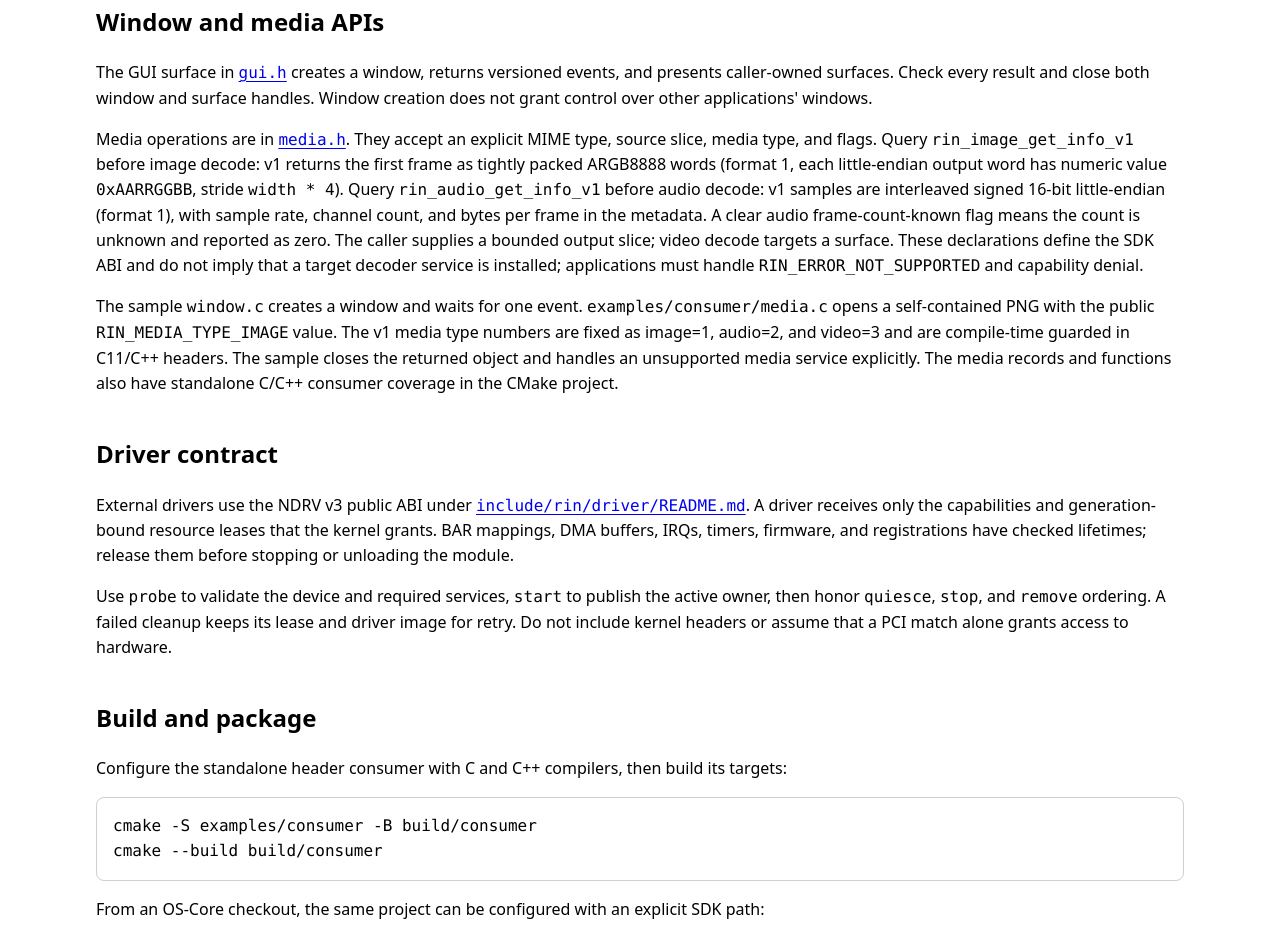
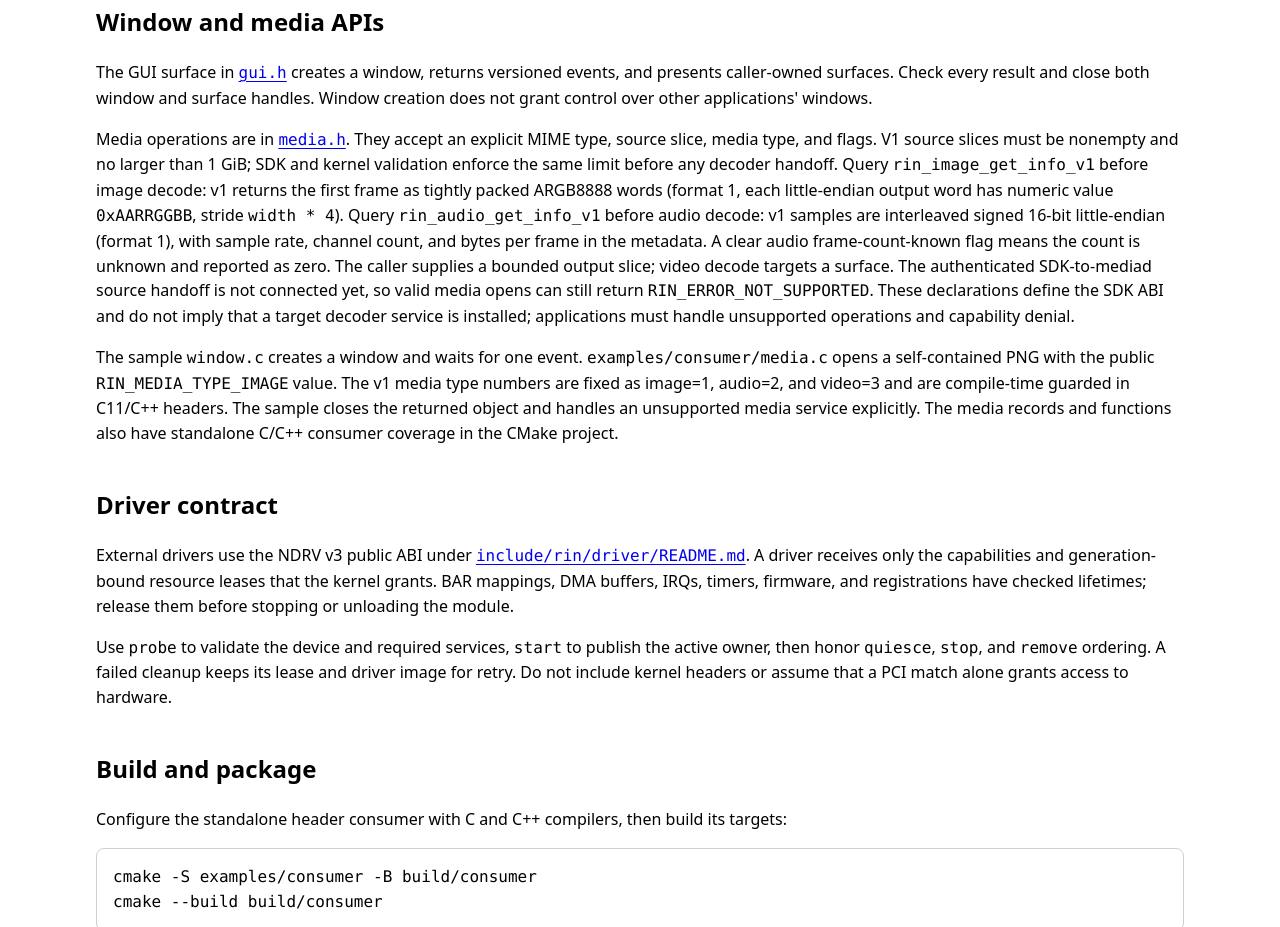
Before and after one commit to RinOS-Project/RinOS-SDK, a plain HTML site: page docs/index.html in a window 1280 px wide. Shown: the part 2695-3622 px from the top of the page. Drawn offline with Linux system fonts and the light colour scheme.

Commit message:
docs(sdk): document media source bound

```diff
--- a/docs/index.html
+++ b/docs/index.html
@@ -115,7 +115,7 @@ auto waited = rin::process_wait(process, std::chrono::milliseconds{250});
   <section id="gui-media">
     <h2>Window and media APIs</h2>
     <p>The GUI surface in <a href="../include/rin/gui.h"><code>gui.h</code></a> creates a window, returns versioned events, and presents caller-owned surfaces. Check every result and close both window and surface handles. Window creation does not grant control over other applications' windows.</p>
-    <p>Media operations are in <a href="../include/rin/media.h"><code>media.h</code></a>. They accept an explicit MIME type, source slice, media type, and flags. Query <code>rin_image_get_info_v1</code> before image decode: v1 returns the first frame as tightly packed ARGB8888 words (format 1, each little-endian output word has numeric value <code>0xAARRGGBB</code>, stride <code>width * 4</code>). Query <code>rin_audio_get_info_v1</code> before audio decode: v1 samples are interleaved signed 16-bit little-endian (format 1), with sample rate, channel count, and bytes per frame in the metadata. A clear audio frame-count-known flag means the count is unknown and reported as zero. The caller supplies a bounded output slice; video decode targets a surface. These declarations define the SDK ABI and do not imply that a target decoder service is installed; applications must handle <code>RIN_ERROR_NOT_SUPPORTED</code> and capability denial.</p>
+    <p>Media operations are in <a href="../include/rin/media.h"><code>media.h</code></a>. They accept an explicit MIME type, source slice, media type, and flags. V1 source slices must be nonempty and no larger than 1 GiB; SDK and kernel validation enforce the same limit before any decoder handoff. Query <code>rin_image_get_info_v1</code> before image decode: v1 returns the first frame as tightly packed ARGB8888 words (format 1, each little-endian output word has numeric value <code>0xAARRGGBB</code>, stride <code>width * 4</code>). Query <code>rin_audio_get_info_v1</code> before audio decode: v1 samples are interleaved signed 16-bit little-endian (format 1), with sample rate, channel count, and bytes per frame in the metadata. A clear audio frame-count-known flag means the count is unknown and reported as zero. The caller supplies a bounded output slice; video decode targets a surface. The authenticated SDK-to-mediad source handoff is not connected yet, so valid media opens can still return <code>RIN_ERROR_NOT_SUPPORTED</code>. These declarations define the SDK ABI and do not imply that a target decoder service is installed; applications must handle unsupported operations and capability denial.</p>
     <p>The sample <code>window.c</code> creates a window and waits for one event. <code>examples/consumer/media.c</code> opens a self-contained PNG with the public <code>RIN_MEDIA_TYPE_IMAGE</code> value. The v1 media type numbers are fixed as image=1, audio=2, and video=3 and are compile-time guarded in C11/C++ headers. The sample closes the returned object and handles an unsupported media service explicitly. The media records and functions also have standalone C/C++ consumer coverage in the CMake project.</p>
   </section>
 
```
